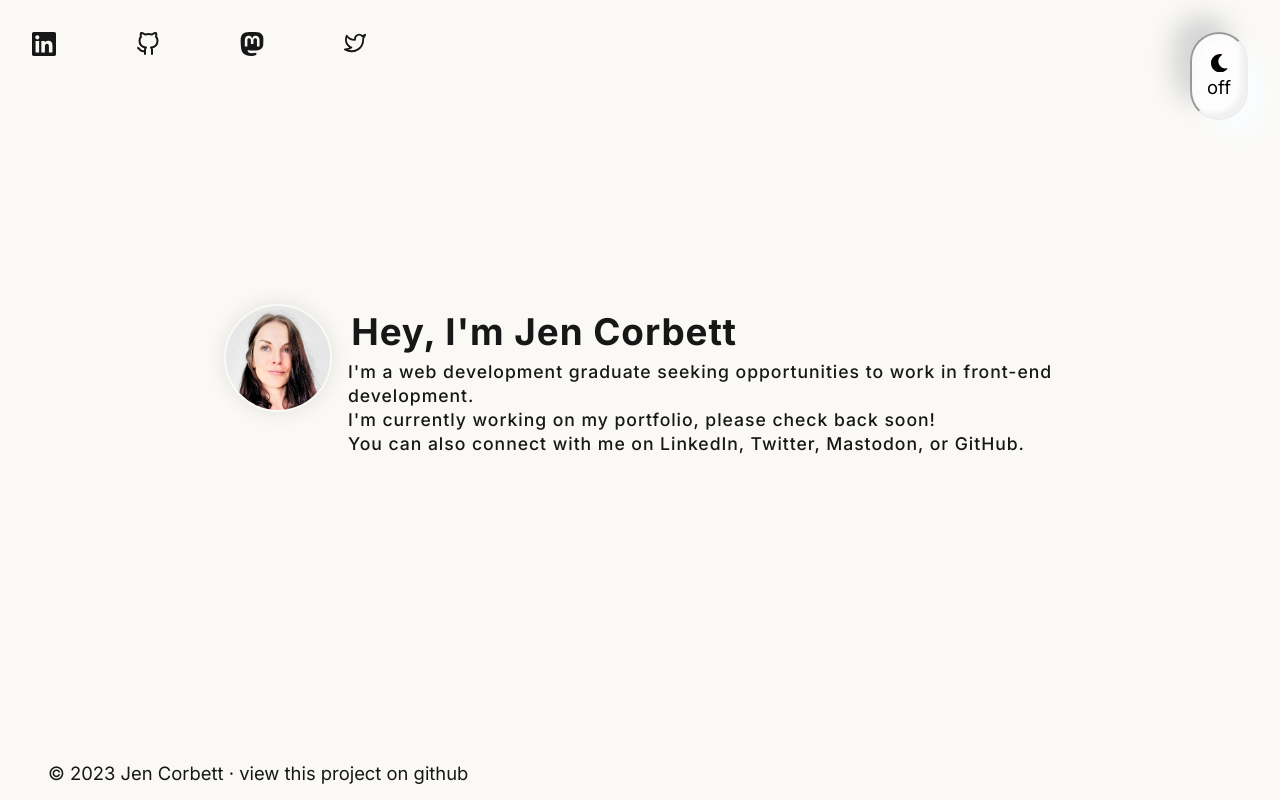
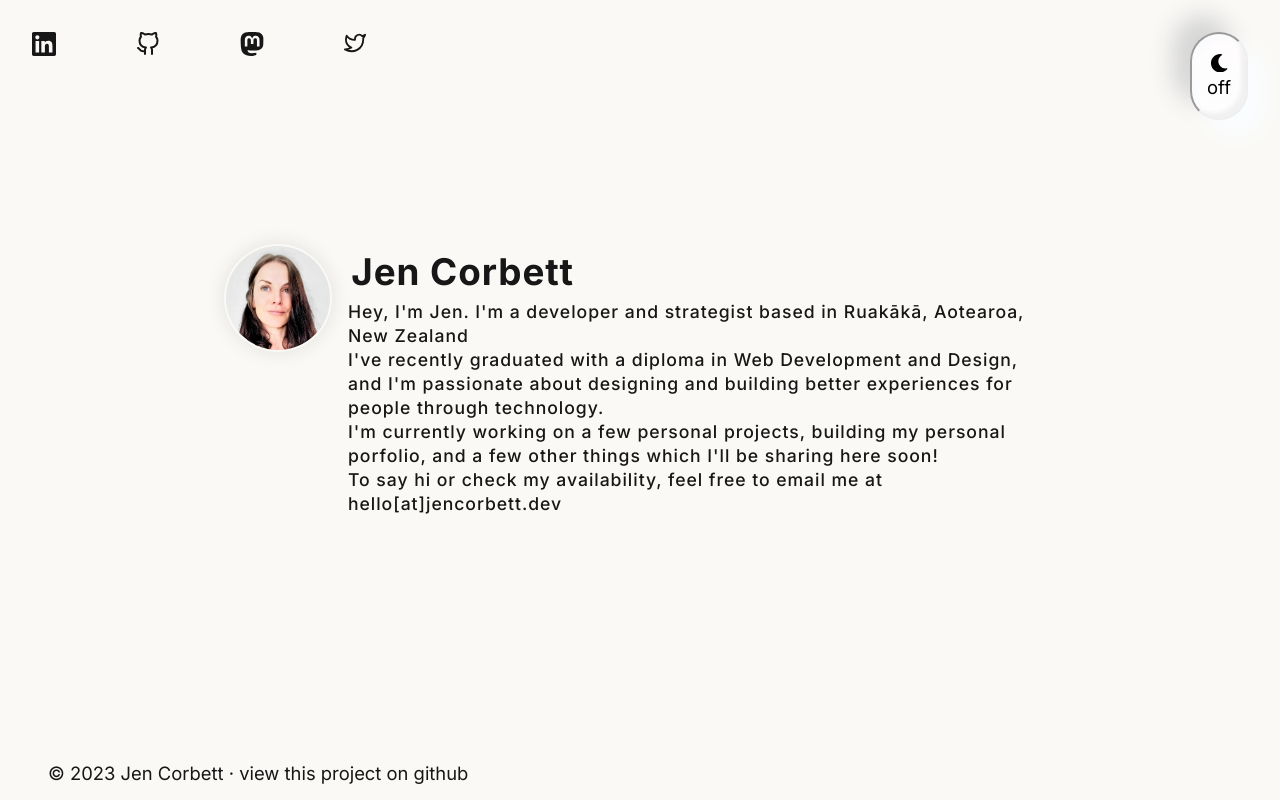
Before and after one commit to ajenstory/jencorbett.dev, a Next.js app in the folder app/: page / in a window 1280 px wide. Built offline with nearby package versions, Linux system fonts and the light colour scheme.

Commit message:
adjust index page content

```diff
--- a/app/pages/index.js
+++ b/app/pages/index.js
@@ -2,13 +2,13 @@ import indexStyles from "@styles/index.module.css";
 import Header from "@components/header.js";
 
 const description = {
-  title: "Hey, I'm Jen Corbett",
-  intro: "I'm currently working on my portfolio, please check back soon!",
-  cta: "I'm a web development graduate seeking opportunities to work in front-end development.",
-  details:
-    "To say hi or check my availability, please feel free to email me at hello[at]jencorbett.dev",
-  social:
-    "You can also connect with me on LinkedIn, Twitter, Mastodon, or GitHub.",
+  title: "Jen Corbett",
+  intro:
+    "Hey, I'm Jen. I'm a developer and strategist based in Ruakākā, Aotearoa, New Zealand",
+  about:
+    "I've recently graduated with a diploma in Web Development and Design, and I'm passionate about designing and building better experiences for people through technology.",
+  info: "I'm currently working on a few personal projects, building my personal porfolio, and a few other things which I'll be sharing here soon!",
+  cta: "To say hi or check my availability, feel free to email me at hello[at]jencorbett.dev",
 };
 
 const Home = () => {
@@ -19,10 +19,15 @@ const Home = () => {
           <li className={indexStyles.headerImg}>
             <Header home />
           </li>
-          <li className={indexStyles.intro}>
+          <li>
             <h1 className={indexStyles.title}>{description.title}</h1>
-            <p>{description.cta}</p> <p>{description.intro}</p>
-            <p>{description.social}</p>
+            <span className={indexStyles.intro}>
+              <p className="item">{description.intro}</p>
+              <p className="item">{description.about}</p>
+              <p className="item">{description.info}</p>
+              <p className="item">{description.details}</p>
+              <p className="item">{description.cta}</p>
+            </span>
           </li>
         </ul>
       </div>
```
